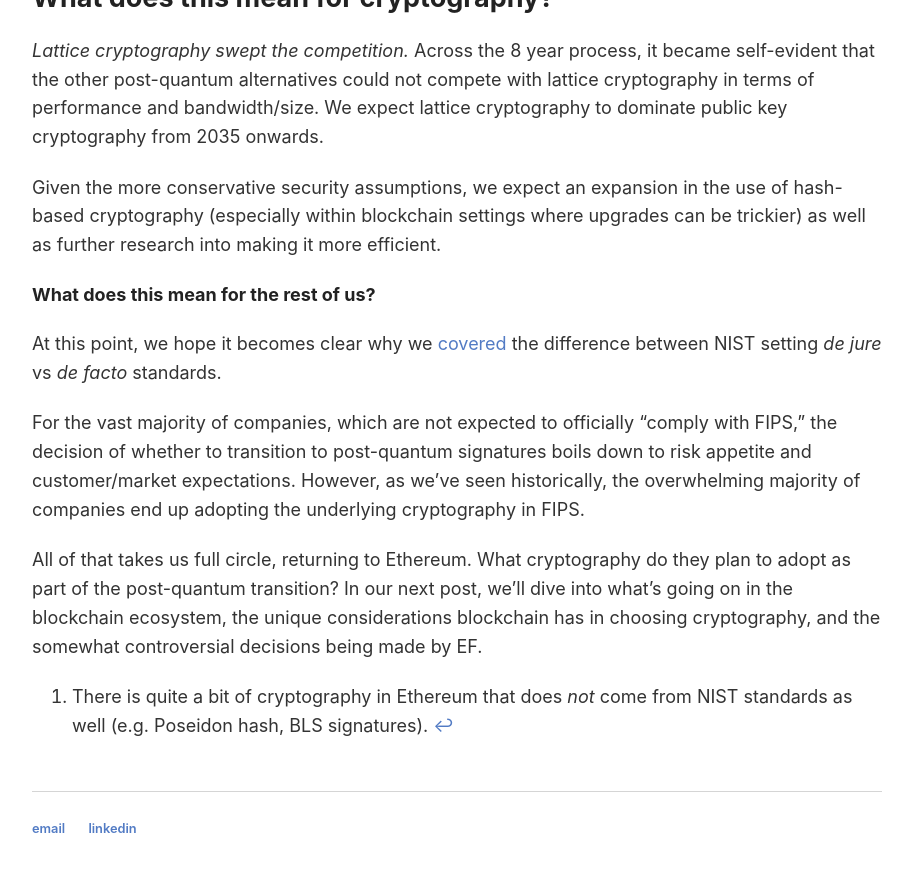
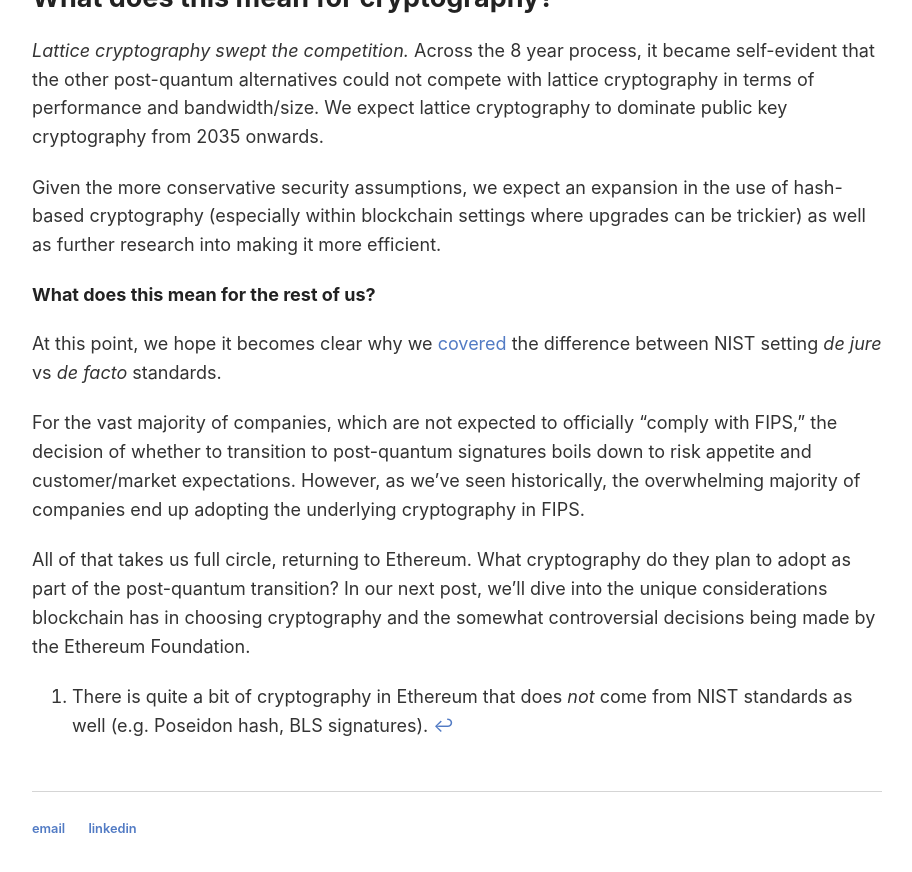
Before and after one commit to ravital/ravital.github.io, a Jekyll site: the page built from _posts/2026-09-02-pqc.md, in a window 1280 px wide and 900 px high, scrolled down 7422 px. Shown: the top 872 px of the window, without its empty margins (183-1095 px from the left). Built offline with Jekyll 4.4.1, drawn with Linux system fonts in a browser that asks for light colours; some of the changed text lies outside the part shown.

Commit message:
Update 2026-09-02-pqc.md

```diff
--- a/_posts/2026-09-02-pqc.md
+++ b/_posts/2026-09-02-pqc.md
@@ -129,8 +129,8 @@
 
 
 #### What does this mean for the rest of us? <a name="meanus"></a>
-At this point, we hope it becomes clear why we [covered](#Nist-and-cryptography) the difference between NIST setting *de jure* vs *de facto* standards.
+At this point, we hope it becomes clear why we [covered](#nist) the difference between NIST setting *de jure* vs *de facto* standards.
 
 For the vast majority of companies, which are not expected to officially "comply with FIPS," the decision of whether to transition to post-quantum signatures boils down to risk appetite and customer/market expectations. However, as we've seen historically, the overwhelming majority of companies end up adopting the underlying cryptography in FIPS.
 
-All of that takes us full circle, returning to Ethereum. What cryptography do they plan to adopt as part of the post-quantum transition? In our next post, we'll dive into what's going on in the blockchain ecosystem, the unique considerations blockchain has in choosing cryptography, and the somewhat controversial decisions being made by EF.
+All of that takes us full circle, returning to Ethereum. What cryptography do they plan to adopt as part of the post-quantum transition? In our next post, we'll dive into the unique considerations blockchain has in choosing cryptography and the somewhat controversial decisions being made by the Ethereum Foundation.
```
Also changed, not shown: other parts of _posts/2026-09-02-pqc.md (+1 -1 lines).
